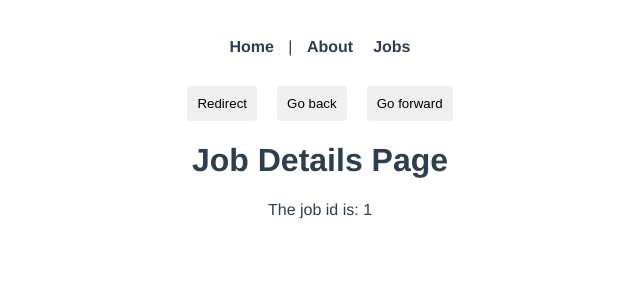
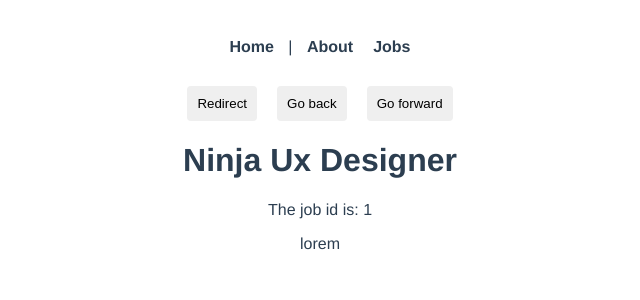
Before and after one commit to mbpassos/vue_router, a Vue app: page /jobs/1 in a window 1280 px wide. Shown: the top 300 px of the page, without its empty margins (320-960 px from the left). Built offline with nearby package versions, Linux system fonts and the light colour scheme; data requests are answered from the project's data file.

Commit message:
fetch data

```diff
--- /dev/null
+++ b/data/db.json
@@ -0,0 +1,7 @@
+{
+    "jobs": [
+        {"title": "Ninja Ux Designer", "id": 1, "details": "lorem"},
+        {"title": "Ninja Web Developer", "id": 2, "details": "lorem"},
+        {"title": "Ninja Vue Developer", "id": 3, "details": "lorem"}
+    ]
+}
--- a/package.json
+++ b/package.json
@@ -8,6 +8,7 @@
   },
   "dependencies": {
     "core-js": "^3.8.3",
+    "json-server": "^0.16.3",
     "vue": "^3.0.4",
     "vue-router": "^4.0.3"
   },
--- a/src/views/jobs/JobDetails.vue
+++ b/src/views/jobs/JobDetails.vue
@@ -1,17 +1,33 @@
 <template>
-  <h1>Job Details Page</h1>
-  <p>The job id is: {{ id }}</p>
-
+<div v-if="job">
+    <h1>{{ job.title }}</h1>
+    <p>The job id is: {{ id }}</p>
+    <p>{{ job.details }}</p>
+</div>
+<div v-else>
+    <p>Loading...</p>
+</div>
 </template>
 
 <script>
 export default {
-    props: ['id'] /*,
+    props: ['id'], /*,
     data() {
         return {
             id: this.$route.params.id
         }
     }*/
+    data(){
+        return {
+            job: null
+        }
+    },
+    mounted(){
+        fetch('http://localhost:3000/jobs/' + this.id)
+        .then(res => res.json())
+        .then(data => this.job = data)
+        .catch(err => console.log(err.message))
+    }
 }
 </script>
 
--- a/src/views/jobs/Jobs.vue
+++ b/src/views/jobs/Jobs.vue
@@ -1,22 +1,30 @@
 <template>
   <h1>Jobs</h1>
-  <div v-for="job in jobs" :key="job.id" class="job">
+  <div v-if="jobs.length">
+    <div v-for="job in jobs" :key="job.id" class="job">
       <router-link :to="{ name: 'JobDetails', params: { id: job.id }}">
           <h2>{{ job.title }}</h2>
       </router-link>
+    </div>
   </div>
+  <div v-else>
+    <p>Loading jobs...</p>
+  </div>
+
 </template>
 
 <script>
 export default {
     data() {
         return {
-            jobs: [
-                {title: 'Ninja Ux Designer', id: 1, details: 'lorem'},
-                {title: 'Ninja Web Developer', id: 2, details: 'lorem'},
-                {title: 'Ninja Vue Developer', id: 3, details: 'lorem'},
-            ]
+            jobs: []
         }
+    },
+    mounted() {
+        fetch('http://localhost:3000/jobs')
+        .then(res => res.json())
+        .then(data => this.jobs = data)
+        .catch(err => console.log(err.message))
     }
 }
 </script>
```
Also changed, not shown: 1 other file (tests, documents, lock files or other folders).
